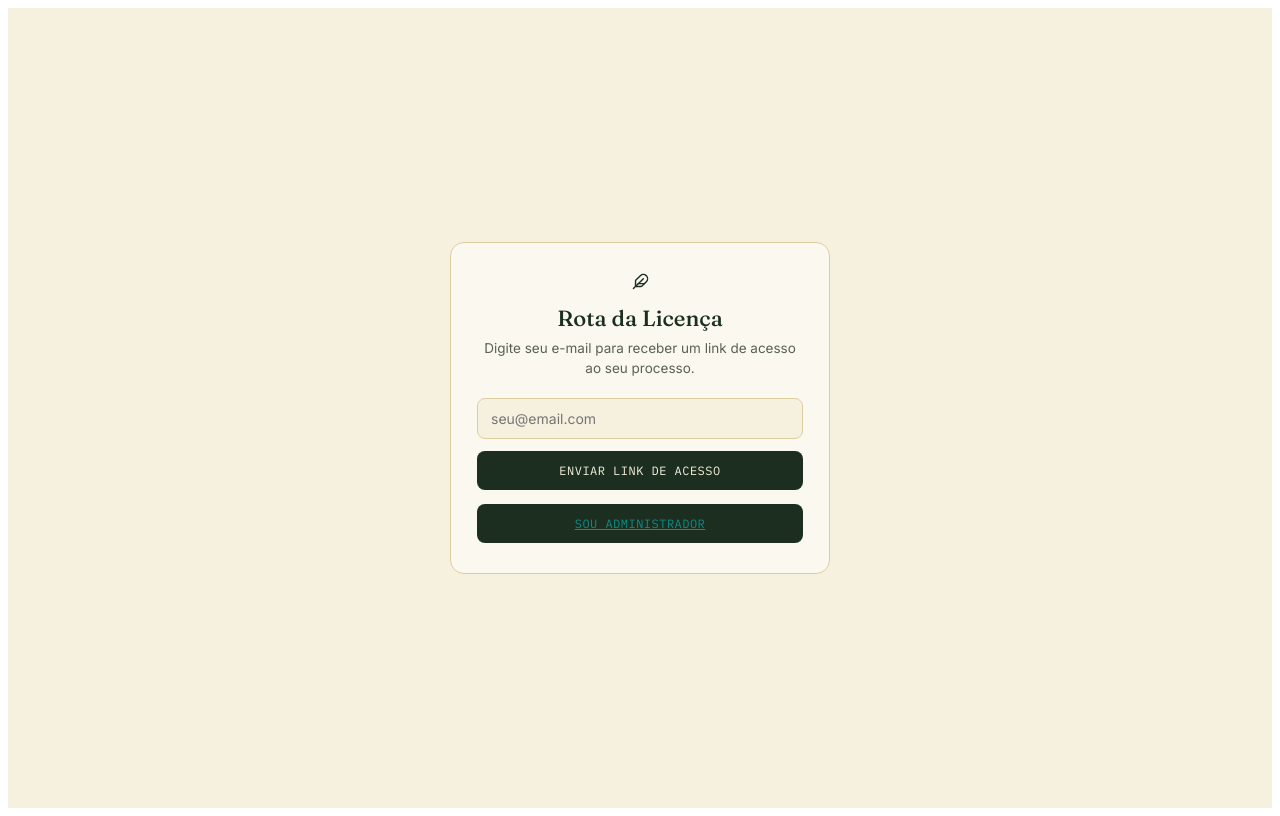
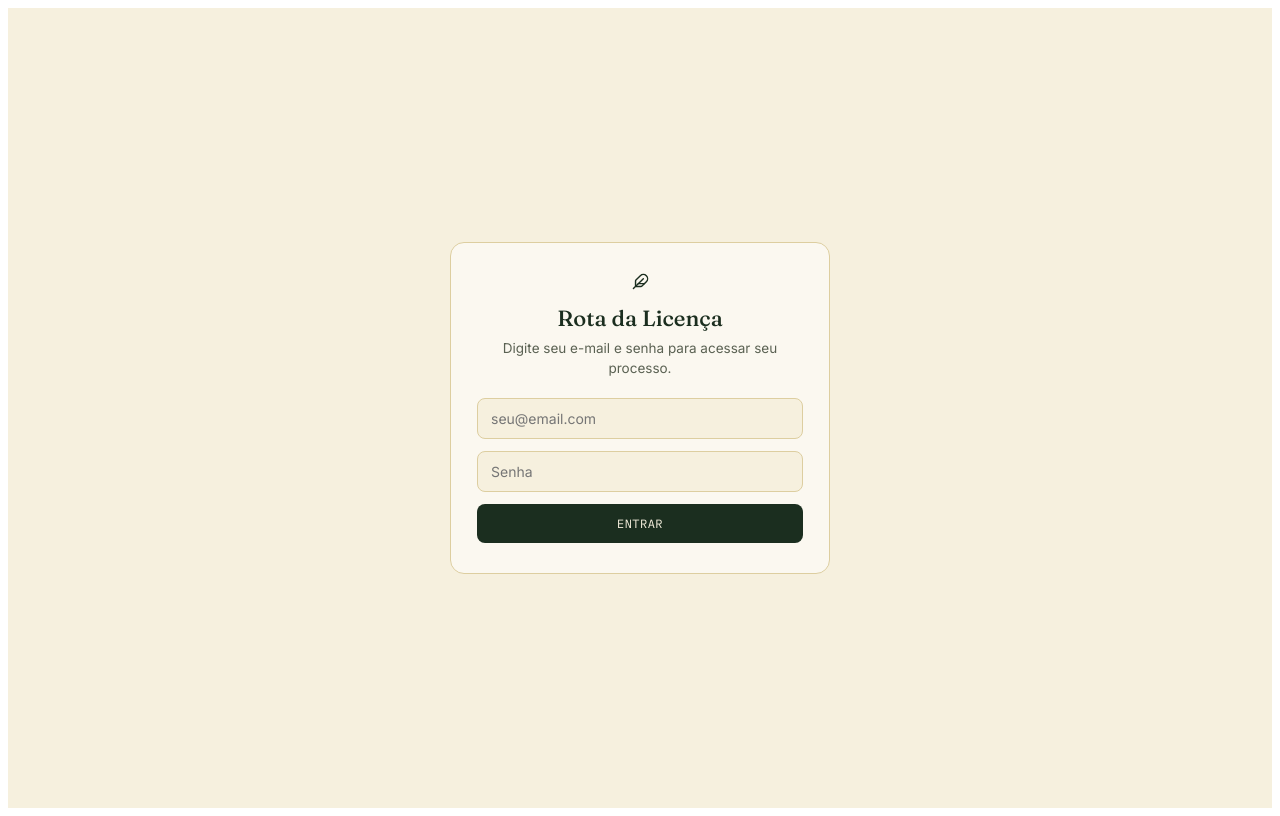
Before and after one commit to sispassaros/ROTA-DA-LICEN-A, a React (Vite) app: page / in a window 1280 px wide. Built offline with nearby package versions, Linux system fonts and the light colour scheme.

Commit message:
Update App.jsx

```diff
--- a/src/App.jsx
+++ b/src/App.jsx
@@ -49,6 +49,17 @@ async function requestMagicLink(email) {
     const text = await res.text();
     throw new Error(`${res.status}: ${text}`);
   }
+}
+
+async function signupUser(email, password) {
+  const res = await fetch(`${SUPABASE_URL}/auth/v1/signup`, {
+    method: "POST",
+    headers: { apikey: SUPABASE_KEY, "Content-Type": "application/json" },
+    body: JSON.stringify({ email, password }),
+  });
+  const data = await res.json();
+  if (!res.ok) throw new Error(data?.error_description || data?.msg || `${res.status}`);
+  return data;
 }
 
 async function passwordLogin(email, password) {
@@ -211,29 +222,22 @@ function Timeline({ client, editable, onAdvance, onRetreat, onNote }) {
   );
 }
 
-function LoginScreen({ onSent, onPasswordLogin }) {
+function LoginScreen({ onPasswordLogin }) {
   const [email, setEmail] = useState("");
   const [password, setPassword] = useState("");
-  const [asAdmin, setAsAdmin] = useState(false);
   const [status, setStatus] = useState("idle");
   const [error, setError] = useState(null);
 
   async function submit(e) {
     e.preventDefault();
-    if (!email) return;
+    if (!email || !password) return;
     setStatus("sending");
     setError(null);
     try {
-      if (asAdmin) {
       const session = await passwordLogin(email.trim(), password);
       onPasswordLogin(session);
-      } else {
-        await requestMagicLink(email.trim());
-        setStatus("sent");
-        onSent?.();
-      }
     } catch (e) {
-      setError(e.message);
+      setError("e-mail ou senha incorretos");
       setStatus("idle");
     }
   }
@@ -334,11 +338,9 @@ function LoginScreen({ onSent, onPasswordLogin }) {
         <div className="login-card">
           <div className="brand__mark" style={{ display: "inline-flex" }}><Feather size={17} /></div>
           <h1>Rota da Licença</h1>
-          {status === "sent" ? (
-            <p className="login-sent">Enviamos um link de acesso para <b>{email}</b>. Abra seu e-mail e clique nele para entrar.</p>
-          ) : (
+          {status === "sent" ? null : (
             <>
-              <p>{asAdmin ? "Entre com seu e-mail e senha de administrador." : "Digite seu e-mail para receber um link de acesso ao seu processo."}</p>
+              <p>Digite seu e-mail e senha para acessar seu processo.</p>
               <form onSubmit={submit}>
                 <input
                   type="email"
@@ -347,7 +349,6 @@ function LoginScreen({ onSent, onPasswordLogin }) {
                   value={email}
                   onChange={(e) => setEmail(e.target.value)}
                 />
-                {asAdmin && (
                 <input
                   type="password"
                   required
@@ -355,15 +356,11 @@ function LoginScreen({ onSent, onPasswordLogin }) {
                   value={password}
                   onChange={(e) => setPassword(e.target.value)}
                 />
-                )}
                 <button type="submit" disabled={status === "sending"}>
-                  {status === "sending" ? "Entrando…" : asAdmin ? "Entrar" : "Enviar link de acesso"}
+                  {status === "sending" ? "Entrando…" : "Entrar"}
                 </button>
               </form>
               {error && <p className="login-error">Não foi possível entrar: {error}</p>}
-              <button type="button" className="login-toggle" onClick={() => setAsAdmin((v) => !v)}>
-                {asAdmin ? "Sou cliente" : "Sou administrador"}
-              </button>
             </>
           )}
         </div>
@@ -376,6 +373,7 @@ function NewClientForm({ onCreated, onClose, accessToken }) {
   const [name, setName] = useState("");
   const [species, setSpecies] = useState("");
   const [email, setEmail] = useState("");
+  const [password, setPassword] = useState("");
   const [saving, setSaving] = useState(false);
   const [error, setError] = useState(null);
 
@@ -384,6 +382,7 @@ function NewClientForm({ onCreated, onClose, accessToken }) {
     setSaving(true);
     setError(null);
     try {
+      await signupUser(email.trim(), password);
       const today = new Date().toLocaleDateString("pt-BR", { day: "2-digit", month: "short", year: "numeric" });
       const [row] = await supaFetch(
         "clients",
@@ -414,6 +413,14 @@ function NewClientForm({ onCreated, onClose, accessToken }) {
           required
           value={email}
           onChange={(e) => setEmail(e.target.value)}
+        />
+        <input
+          type="text"
+          placeholder="Senha de acesso (para repassar ao cliente)"
+          required
+          minLength={6}
+          value={password}
+          onChange={(e) => setPassword(e.target.value)}
         />
         <div className="new-client__actions">
           <button type="button" onClick={onClose} className="new-client__cancel">Cancelar</button>
```
Lines whose indentation alone changed are shown as unchanged.
